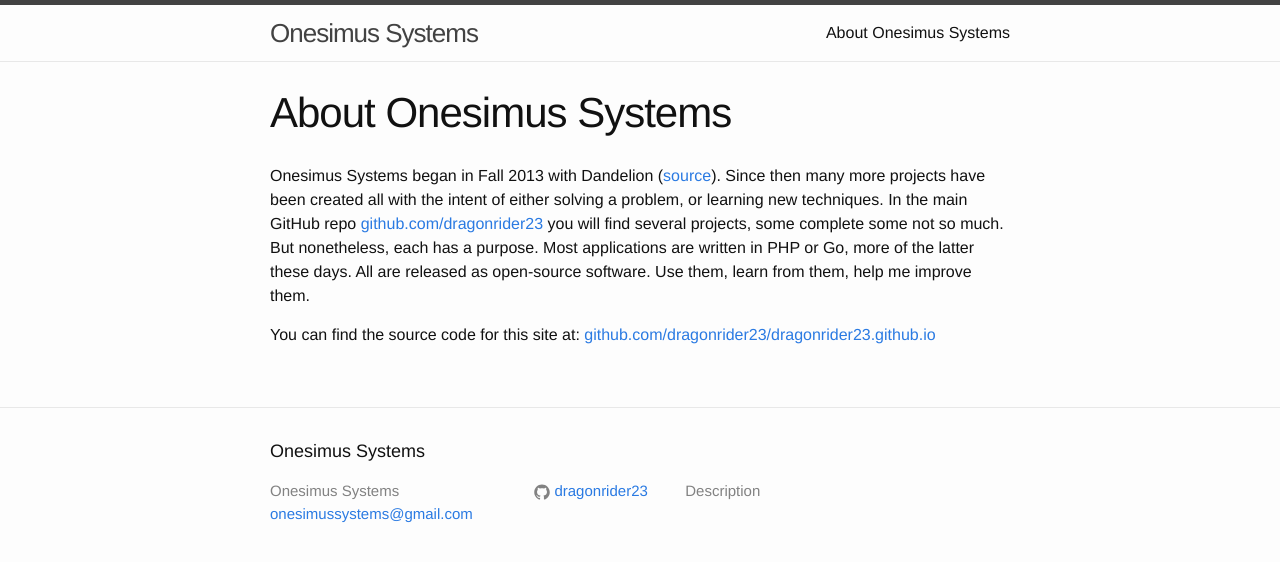
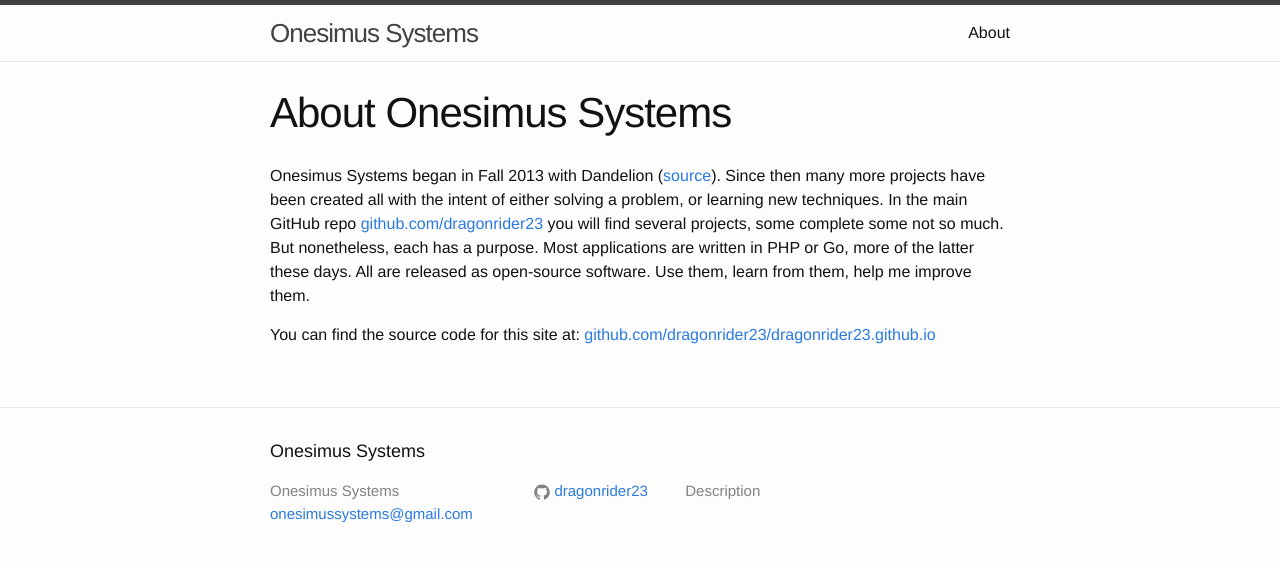
Before and after one commit to onesimus-systems/onesimus-systems.github.io, a Jekyll site: the page built from about.md, in a window 1280 px wide. Shown: the top 562 px of the page. Built offline with Jekyll 4.4.1, drawn with Linux system fonts in a browser that asks for light colours.

Commit message:
Added menutitle property

```diff
--- a/_includes/header.html
+++ b/_includes/header.html
@@ -16,7 +16,7 @@
       <div class="trigger">
         {% for page in site.pages %}
           {% if page.title %}
-          <a class="page-link" href="{{ page.url | prepend: site.baseurl }}">{{ page.title }}</a>
+          <a class="page-link" href="{{ page.url | prepend: site.baseurl }}">{{ page.menutitle }}</a>
           {% endif %}
         {% endfor %}
       </div>
```
